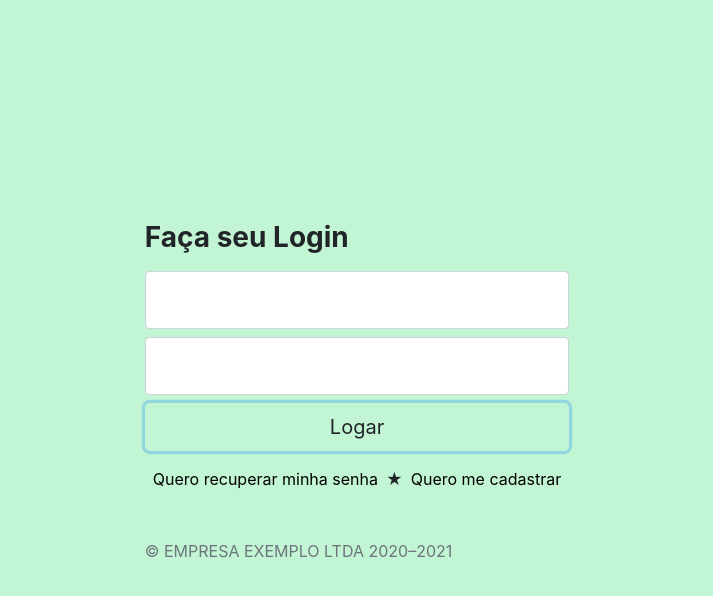
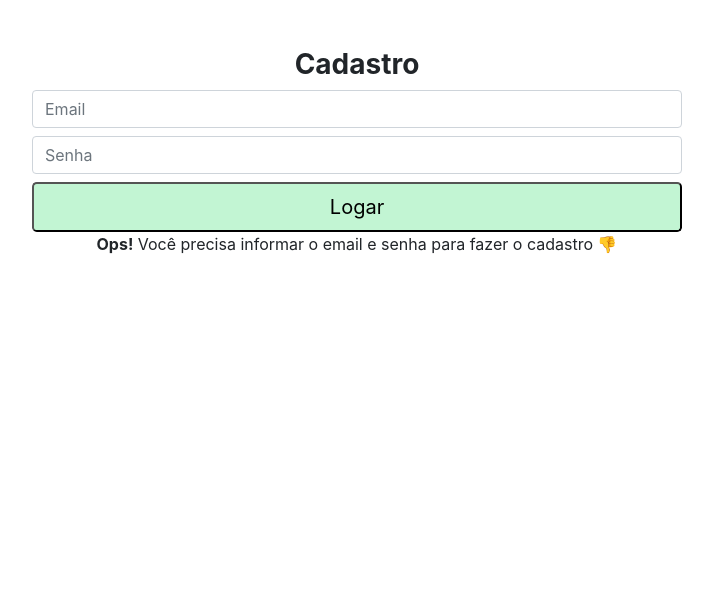
Before and after one commit to adriastephanie/react-website, a React (Create React App) app in the folder meu-app-react/: page / in a window 1280 px wide. Both pictures are taken after a click on the button "Logar". Shown: the top 596 px of the page, without its empty margins (283-996 px from the left). Built offline with nearby package versions, Linux system fonts and the light colour scheme; no server answers.

Commit message:
create architecture msgerro

```diff
--- a/meu-app-react/src/index.js
+++ b/meu-app-react/src/index.js
@@ -1,6 +1,6 @@
 import React from 'react';
 import ReactDOM from 'react-dom';
-import App from '../src/view/login';
+import App from '../src/view/usuario-novo';
 import 'bootstrap/dist/css/bootstrap.min.css';
 
 
--- /dev/null
+++ b/meu-app-react/src/view/usuario-novo/index.js
@@ -0,0 +1,55 @@
+import React, { useState } from 'react';
+import './usuario-novo.css';
+import firebase from '../../config/firebase';
+import 'firebase/auth';
+
+function NovoUsuario() {
+
+    const [email, setEmail] = useState();
+    const [senha, setSenha] = useState();
+    const [msgTipo, setMsgTipo] = useState();
+    const [msg, setMsg] = useState();
+
+    function cadastrar(){
+        setMsgTipo(null);
+
+        if(!email || !senha){
+            setMsgTipo('erro')
+            setMsg('Você precisa informar o email e senha para fazer o cadastro')
+            return;
+        }
+
+        firebase.auth().signInWithEmailAndPassword(email, senha).then(resultado => {
+            setMsgTipo('sucesso');
+
+        }).catch(erro => {
+            alert('erro');
+
+        });
+    }
+
+    return(
+        <div className='form-cadastro'>
+            <form className='text-center form-login mx-auto mt-5'>
+                <h1 className='h3 text-black font-weight-bold'>Cadastro</h1>
+
+                <input onChange= {(e) => setEmail(e.target.value)} type="email" className='form-control my-2' placeholder="Email"></input>
+                <input onChange= {(e) => setSenha(e.target.value)} type="password" className='form-control my-2' placeholder="Senha"></input>
+
+                <button onClick={cadastrar} class="w-100 btn-lg btn-cadastro" type="button">Logar</button>
+
+                <div className="mgs-login text-black text-center mx-2">
+
+                    {msgTipo === 'sucesso' && <span><strong>Aí sim!</strong>Você está cadastrado em nosso site!!! &#128077;</span>}
+                    {msgTipo === 'erro' && <span><strong>Ops!</strong> {msg} &#128078;</span>}
+
+
+                </div>
+            </form>
+
+        </div>
+    )
+
+}
+
+export default NovoUsuario;
--- /dev/null
+++ b/meu-app-react/src/view/usuario-novo/usuario-novo.css
@@ -0,0 +1,15 @@
+.form-login {
+    max-width: 650px;
+
+
+}
+
+.btn-cadastro {
+    background-color:rgb(194, 245, 211);
+
+}
+
+.btn-cadastro:hover{
+
+    background-color: darkorange;
+}
```
Also changed, not shown: meu-app-react/src/view/login/index.js (+3 -5 lines).
